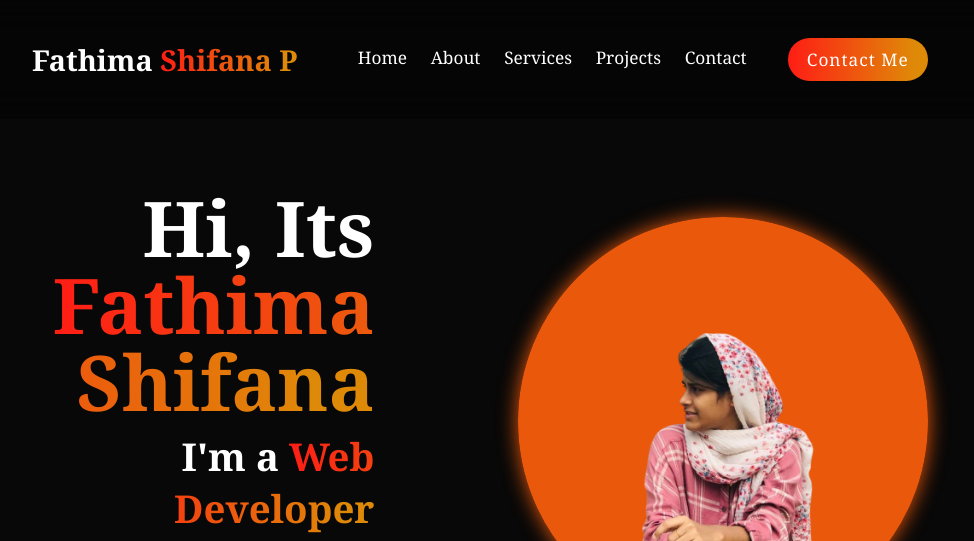
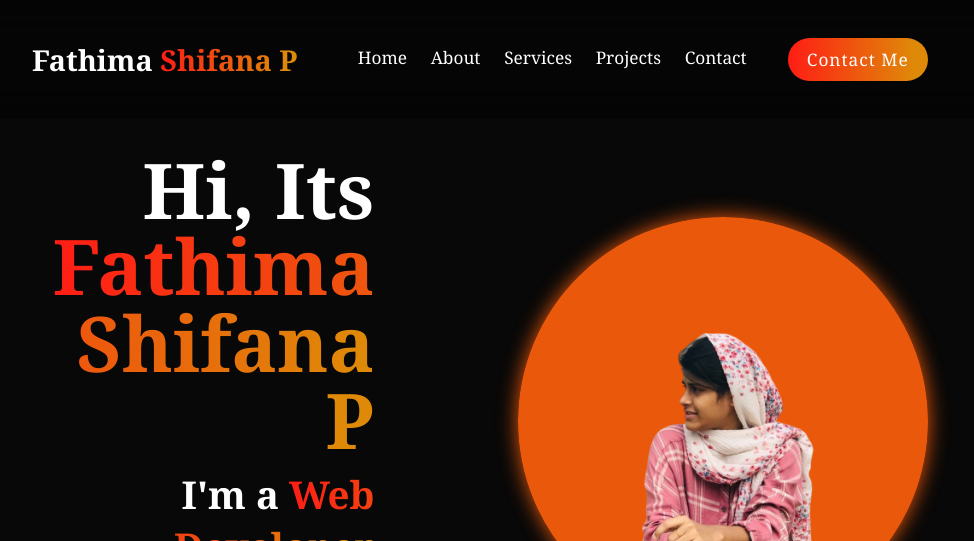
Before and after one commit to shifanapk/portfolio, a plain HTML site: page index.html in a window 1280 px wide. Shown: the top 541 px of the page, without its empty margins (160-1134 px from the left). Drawn offline with nearby package versions, Linux system fonts and the light colour scheme.

Commit message:
Update index.html

```diff
--- a/index.html
+++ b/index.html
@@ -31,7 +31,7 @@
 
     <section class="home" id="home">
         <div class="home-content">
-            <h1>Hi, Its<span> Fathima Shifana</span></h1>
+            <h1>Hi, Its<span> Fathima Shifana P</span></h1>
             <h3>I'm a <span>Web Developer</span></h3>
             <p>| IT Graduate, GEC Palakkad🎓 | Front-End Enthusiast |</p>
 
@@ -198,7 +198,6 @@
     </script>
     <script src="script.js"></script>
 
-
 </body>
 
 </html>
```
